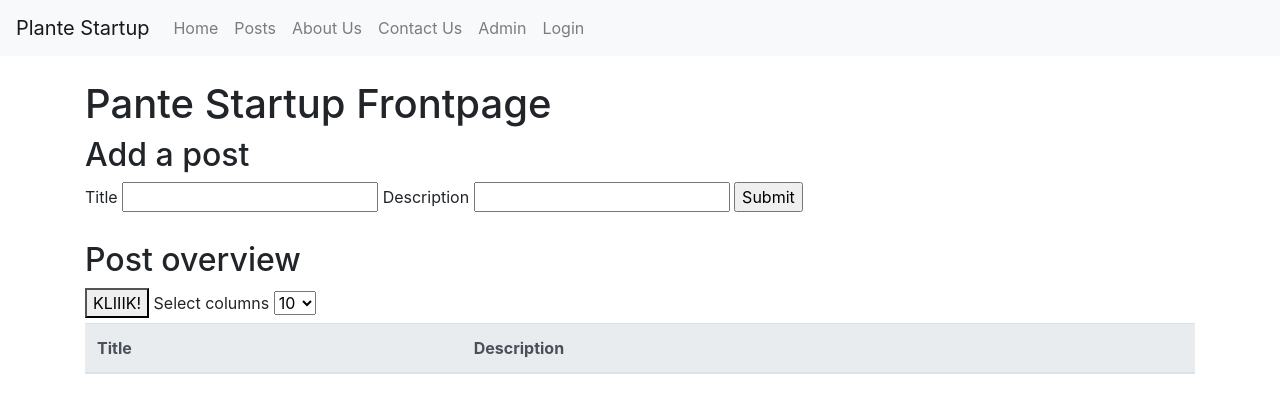
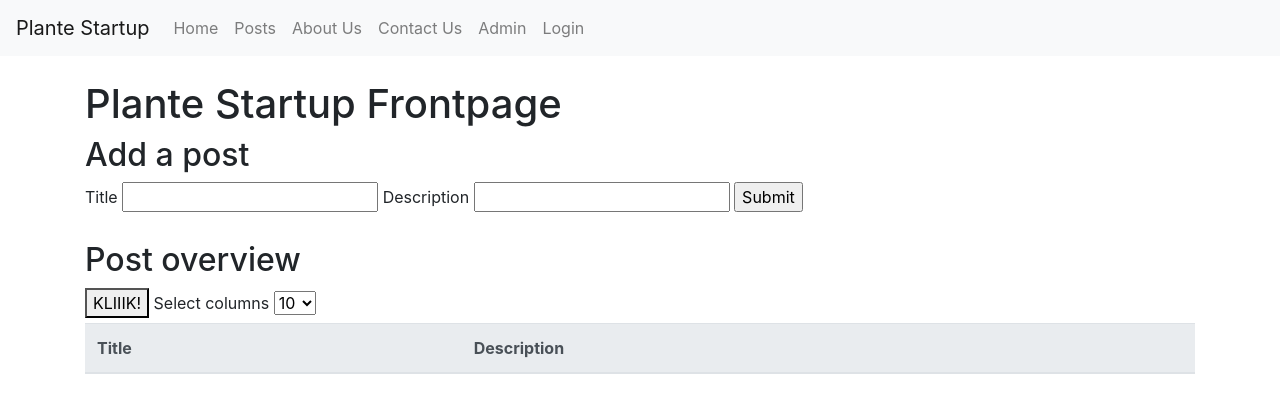
Before and after one commit to AndreasPB/Plante_Startup, a website: page public/index.html in a window 1280 px wide. Drawn offline with nearby package versions, Linux system fonts and the light colour scheme.

Commit message:
Update index.html

```diff
--- a/public/index.html
+++ b/public/index.html
@@ -57,7 +57,7 @@
 
     <div class="container">
 
-      <h1>Pante Startup Frontpage</h1>
+      <h1>Plante Startup Frontpage</h1>
 
       <h2>Add a post</h2>
 
```
